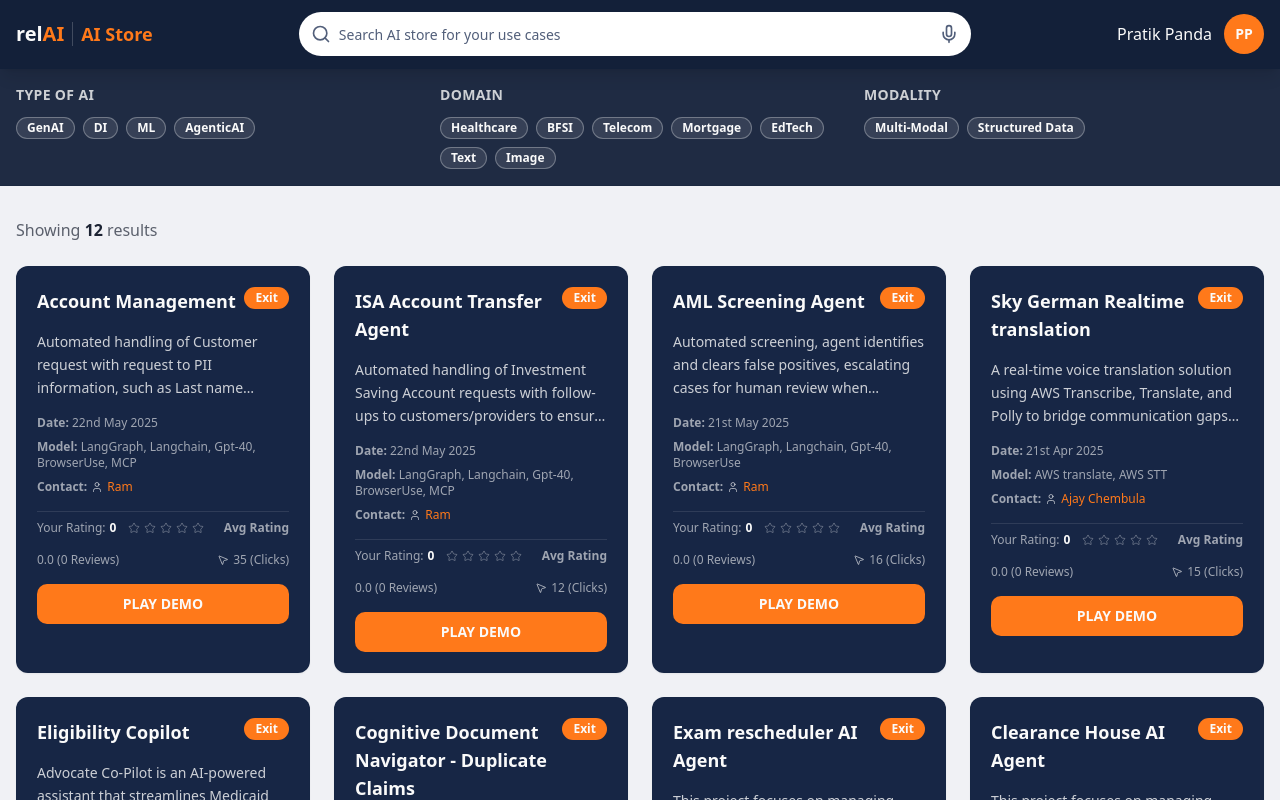
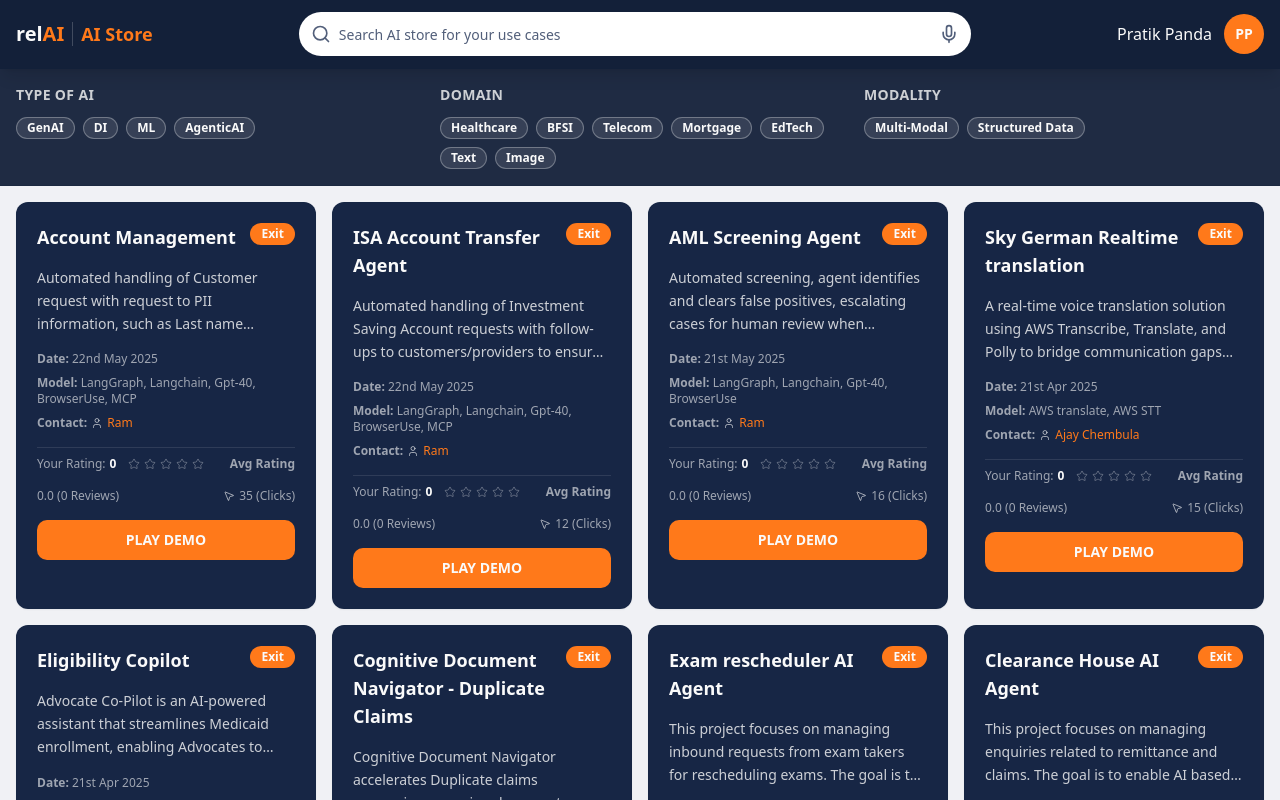
Before and after one commit to Mini36612/quantum-catalog, a React (Vite) app: page / in a window 1280 px wide. Shown: the top 800 px of the page. Built offline with nearby package versions, Linux system fonts and the light colour scheme; the HTML template or start-up script is replaced by a standard one.

Commit message:
Refactor card display

```diff
--- a/src/pages/Index.tsx
+++ b/src/pages/Index.tsx
@@ -124,14 +124,8 @@ const Index = () => {
         onCategoryClick={handleCategoryClick}
       />
 
-      <main className="container mx-auto px-4 py-8">
-        <div className="mb-6">
-          <p className="text-foreground/70">
-            Showing <span className="font-semibold text-foreground">{filteredCards.length}</span> results
-          </p>
-        </div>
-
-        <div className="grid grid-cols-1 sm:grid-cols-2 lg:grid-cols-3 xl:grid-cols-4 gap-6">
+      <main className="container mx-auto px-4 py-4">
+        <div className="grid grid-cols-1 sm:grid-cols-2 lg:grid-cols-3 xl:grid-cols-4 gap-4">
           {filteredCards.map((card) => (
             <AICard key={card.id} data={card} onPlayDemo={handlePlayDemo} />
           ))}
```
